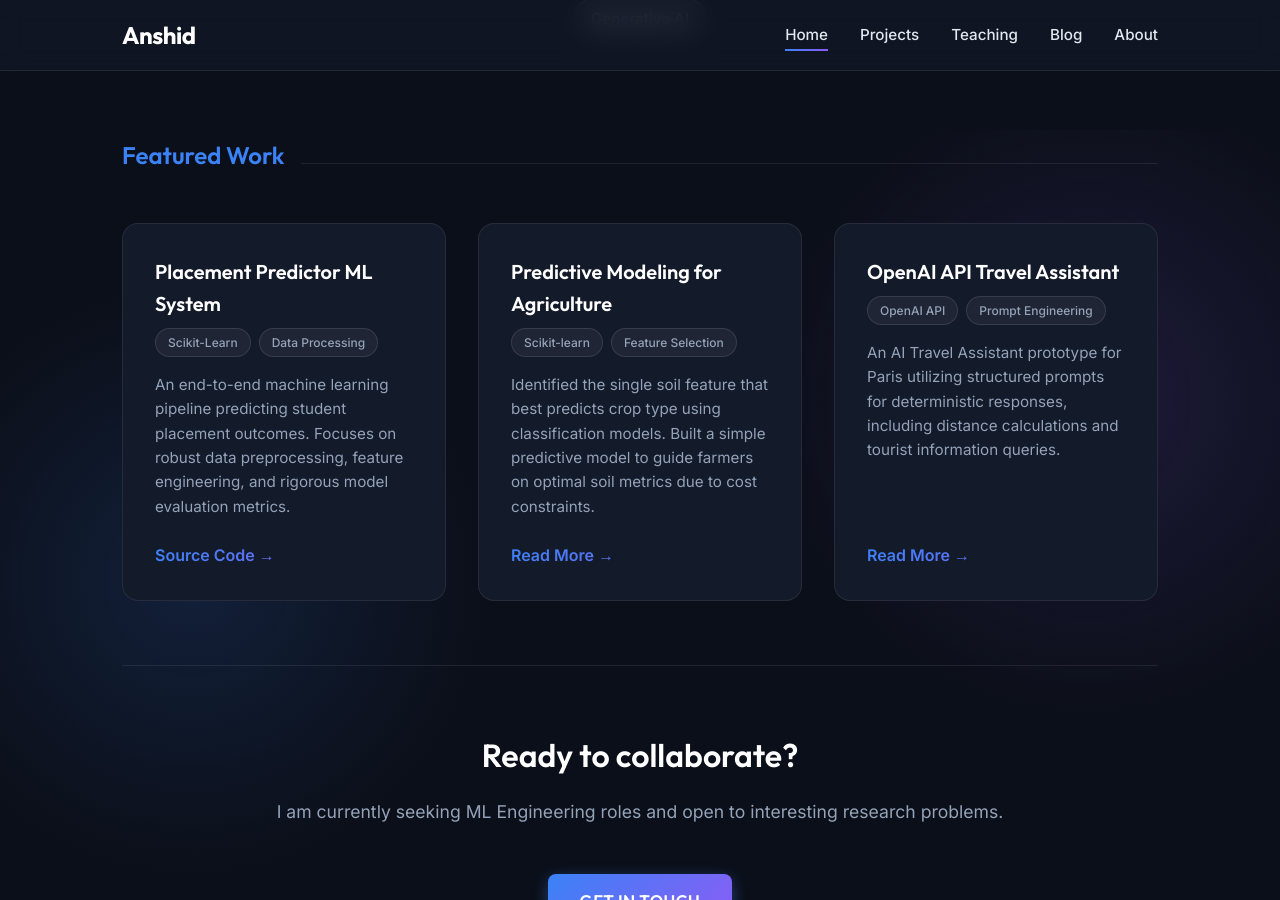
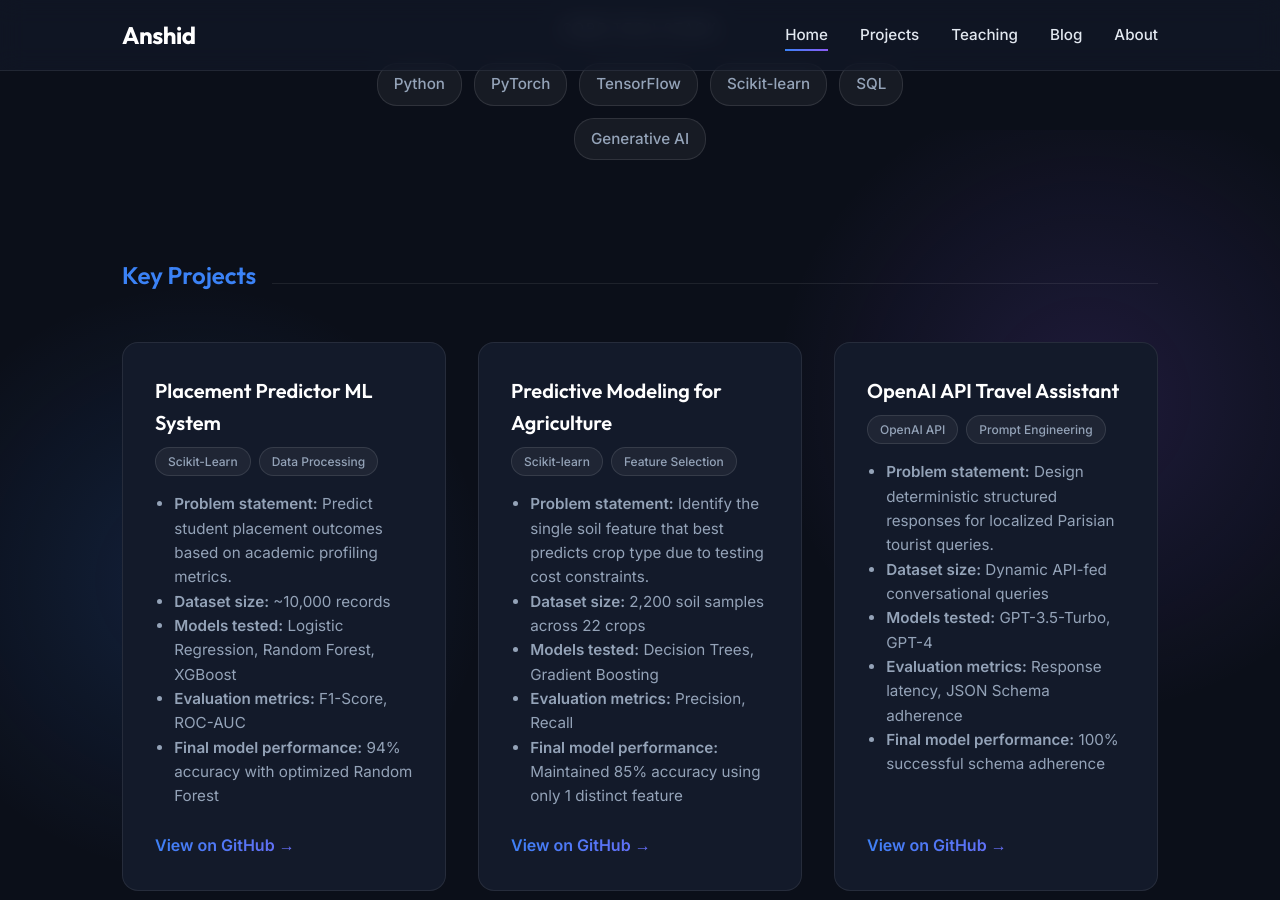
Before and after one commit to anshid/anshid.github.io, a Jekyll site: the page built from index.md, in a window 1280 px wide and 900 px high, scrolled down 770 px. Built offline with Jekyll 4.4.1, drawn with Linux system fonts in a browser that asks for light colours; some of the changed text lies outside the part shown.

Commit message:
Refactor homepage, organize course files, and upgrade project pages to ML format

```diff
--- a/index.md
+++ b/index.md
@@ -4,12 +4,12 @@ title: Home
 ---
 
 <div class="hero" style="text-align: center; padding: 6rem 1rem 4rem; max-width: 800px; margin: auto;">
-  <h1 style="font-size: 3.5rem; line-height: 1.2; margin-bottom: 1.5rem;">Hi, I'm <span class="glow-text">Anshid</span></h1>
-  <p style="font-size: 1.25rem; color: var(--text-main); font-weight: 500; margin-bottom: 0.5rem;">Machine Learning Engineer & Mathematics Researcher.</p>
-  <p style="font-size: 1.1rem; color: var(--text-muted); margin-bottom: 2.5rem;">Bridging rigorous mathematical theory with scalable AI system design.<br>PhD Candidate in Mathematics at BITS Pilani.</p>
+  <h1 style="font-size: 3.5rem; line-height: 1.2; margin-bottom: 1.5rem;">Machine Learning Engineer with <span class="glow-text">Mathematical Foundations</span></h1>
+  <p style="font-size: 1.25rem; color: var(--text-main); font-weight: 500; margin-bottom: 0.5rem;">I design machine learning systems grounded in mathematical principles such as optimization, probability, and dynamical systems.</p>
+  <p style="font-size: 1.1rem; color: var(--text-muted); margin-bottom: 2.5rem;">PhD in Mathematics (Topological Dynamics & Ergodic Theory) from BITS Pilani.</p>
 
   <div style="display: flex; gap: 1rem; justify-content: center; flex-wrap: wrap;">
-    <a href="{{ '/projects/' | relative_url }}" class="btn btn-primary" style="padding: 0.9rem 2rem; font-size: 1.05rem;">View Portfolio</a>
+    <a href="#projects" class="btn btn-primary" style="padding: 0.9rem 2rem; font-size: 1.05rem;">View Projects</a>
     <a href="{{ '/about/' | relative_url }}" class="btn" style="padding: 0.9rem 2rem; font-size: 1.05rem; border: 1px solid var(--glass-border); color: var(--text-main);">About Me</a>
   </div>
 </div>
@@ -26,8 +26,8 @@ title: Home
   </div>
 </div>
 
-<div class="section-title">
-  <h2 style="color: var(--accent-primary);">Featured Work</h2>
+<div id="projects" class="section-title">
+  <h2 style="color: var(--accent-primary);">Key Projects</h2>
 </div>
 
 <div class="modern-grid" style="margin-bottom: 4rem;">
@@ -38,8 +38,14 @@ title: Home
       <span class="tag">Scikit-Learn</span>
       <span class="tag">Data Processing</span>
     </div>
-    <p style="font-size: 0.95rem; color: var(--text-muted); margin-bottom: 1.5rem;">An end-to-end machine learning pipeline predicting student placement outcomes. Focuses on robust data preprocessing, feature engineering, and rigorous model evaluation metrics.</p>
-    <a href="https://github.com/anshid/placement-predictor-ml" target="_blank" class="glow-text" style="font-weight: 600; margin-top: auto; display: inline-block;">Source Code &rarr;</a>
+    <ul style="font-size: 0.95rem; color: var(--text-muted); margin-bottom: 1.5rem; padding-left: 1.2rem; line-height: 1.6;">
+      <li><strong>Problem statement:</strong> Predict student placement outcomes based on academic profiling metrics.</li>
+      <li><strong>Dataset size:</strong> ~10,000 records</li>
+      <li><strong>Models tested:</strong> Logistic Regression, Random Forest, XGBoost</li>
+      <li><strong>Evaluation metrics:</strong> F1-Score, ROC-AUC</li>
+      <li><strong>Final model performance:</strong> 94% accuracy with optimized Random Forest</li>
+    </ul>
+    <a href="https://github.com/anshid/placement-predictor-ml" target="_blank" class="glow-text" style="font-weight: 600; margin-top: auto; display: inline-block;">View on GitHub &rarr;</a>
   </div>
 
   <!-- Featured Project 2 -->
@@ -49,8 +55,14 @@ title: Home
       <span class="tag">Scikit-learn</span>
       <span class="tag">Feature Selection</span>
     </div>
-    <p style="font-size: 0.95rem; color: var(--text-muted); margin-bottom: 1.5rem;">Identified the single soil feature that best predicts crop type using classification models. Built a simple predictive model to guide farmers on optimal soil metrics due to cost constraints.</p>
-    <a href="{{ '/projects/' | relative_url }}" class="glow-text" style="font-weight: 600; margin-top: auto; display: inline-block;">Read More &rarr;</a>
+    <ul style="font-size: 0.95rem; color: var(--text-muted); margin-bottom: 1.5rem; padding-left: 1.2rem; line-height: 1.6;">
+      <li><strong>Problem statement:</strong> Identify the single soil feature that best predicts crop type due to testing cost constraints.</li>
+      <li><strong>Dataset size:</strong> 2,200 soil samples across 22 crops</li>
+      <li><strong>Models tested:</strong> Decision Trees, Gradient Boosting</li>
+      <li><strong>Evaluation metrics:</strong> Precision, Recall</li>
+      <li><strong>Final model performance:</strong> Maintained 85% accuracy using only 1 distinct feature</li>
+    </ul>
+    <a href="https://github.com/anshid" target="_blank" class="glow-text" style="font-weight: 600; margin-top: auto; display: inline-block;">View on GitHub &rarr;</a>
   </div>
 
   <!-- Featured Project 3 -->
@@ -60,13 +72,97 @@ title: Home
       <span class="tag">OpenAI API</span>
       <span class="tag">Prompt Engineering</span>
     </div>
-    <p style="font-size: 0.95rem; color: var(--text-muted); margin-bottom: 1.5rem;">An AI Travel Assistant prototype for Paris utilizing structured prompts for deterministic responses, including distance calculations and tourist information queries.</p>
-    <a href="{{ '/projects/' | relative_url }}" class="glow-text" style="font-weight: 600; margin-top: auto; display: inline-block;">Read More &rarr;</a>
+    <ul style="font-size: 0.95rem; color: var(--text-muted); margin-bottom: 1.5rem; padding-left: 1.2rem; line-height: 1.6;">
+      <li><strong>Problem statement:</strong> Design deterministic structured responses for localized Parisian tourist queries.</li>
+      <li><strong>Dataset size:</strong> Dynamic API-fed conversational queries</li>
+      <li><strong>Models tested:</strong> GPT-3.5-Turbo, GPT-4</li>
+      <li><strong>Evaluation metrics:</strong> Response latency, JSON Schema adherence</li>
+      <li><strong>Final model performance:</strong> 100% successful schema adherence</li>
+    </ul>
+    <a href="https://github.com/anshid" target="_blank" class="glow-text" style="font-weight: 600; margin-top: auto; display: inline-block;">View on GitHub &rarr;</a>
   </div>
 </div>
 
+<div class="section-title">
+  <h2 style="color: var(--accent-primary);">ML System Design</h2>
+</div>
+
+<div style="background: var(--bg-secondary, #1a1a2e); padding: 2rem; border-radius: 12px; margin-bottom: 4rem; border: 1px solid var(--glass-border); overflow-x: auto;">
+  <p style="font-size: 1.05rem; color: var(--text-main); margin-bottom: 1.5rem; text-align: center;">
+    My approach to building scalable Machine Learning solutions encompasses the entire lifecycle.
+  </p>
+
+  <div class="mermaid" style="display: flex; justify-content: center; margin: 2rem 0;">
+    graph TD
+    %% Data Pipeline
+    subgraph DP [Data Pipeline]
+      A[Raw Data] --> B[Data Validation]
+      B --> C[Feature Engineering]
+      C --> D[(Feature Store)]
+    end
+
+    %% Training Pipeline
+    subgraph TP [Training Pipeline]
+      D --> E[Model Experimentation]
+      E --> F[Hyperparameter Tuning]
+      F --> G[Distributed Training]
+    end
+
+    %% Evaluation
+    subgraph EV [Evaluation]
+      G --> H{Validation Gates}
+      H -->|Pass| I[Model Registry]
+      H -->|Fail/Retrain| E
+    end
+
+    %% Deployment Architecture
+    subgraph DA [Deployment Architecture]
+      I --> J[CI/CD Flow]
+      J --> K[Container / Docker]
+      K --> L[Inference Endpoint]
+      L --> M[Monitoring / Drift]
+    end
+
+    %% Styling
+    classDef default fill:#1e1e2f,stroke:#4a4e69,stroke-width:2px,color:#f8f9fa;
+    classDef subgraphStyle fill:none,stroke:#9d4edd,stroke-width:2px,stroke-dasharray: 5 5;
+
+    style DP fill:none,stroke:#00b4d8,stroke-width:2px,stroke-dasharray: 5 5,color:#fff;
+    style TP fill:none,stroke:#fb8500,stroke-width:2px,stroke-dasharray: 5 5,color:#fff;
+    style EV fill:none,stroke:#ef233c,stroke-width:2px,stroke-dasharray: 5 5,color:#fff;
+    style DA fill:none,stroke:#06d6a0,stroke-width:2px,stroke-dasharray: 5 5,color:#fff;
+  </div>
+</div>
+<!-- Initialize Mermaid -->
+<script type="module">
+  import mermaid from 'https://cdn.jsdelivr.net/npm/mermaid@10/dist/mermaid.esm.min.mjs';
+  mermaid.initialize({ startOnLoad: true, theme: 'dark', securityLevel: 'loose' });
+</script>
+
+<div class="section-title">
+  <h2 style="color: var(--accent-primary);">GitHub Activity</h2>
+</div>
+
+<div style="display: flex; gap: 1rem; justify-content: center; flex-wrap: wrap; margin-bottom: 4rem;">
+  <img src="https://github-readme-stats.vercel.app/api?username=anshid&show_icons=true&theme=radical&hide_border=true&bg_color=1a1a2e" alt="Anshid's GitHub Stats" style="border-radius: 8px; max-width: 100%;">
+  <img src="https://github-readme-stats.vercel.app/api/top-langs/?username=anshid&layout=compact&theme=radical&hide_border=true&bg_color=1a1a2e" alt="Top Languages" style="border-radius: 8px; max-width: 100%;">
+</div>
+
+<div class="section-title">
+  <h2 style="color: var(--accent-primary);">Teaching & Mathematical Foundations</h2>
+</div>
+
+<div class="modern-card" style="margin-bottom: 4rem; text-align: center;">
+  <h3 style="font-size: 1.25rem; margin-bottom: 1rem;">Academic Rigor & Mentorship</h3>
+  <p style="font-size: 1.05rem; color: var(--text-muted); margin-bottom: 1.5rem; line-height: 1.6;">
+    With a solid academic foundation in advanced mathematics and teaching experience across diverse university courses, I specialize in translating complex theoretical concepts into practical intuition. My background ensures my machine learning systems are mathematically robust, optimizable, and carefully evaluated.
+  </p>
+  <a href="{{ '/teaching/' | relative_url }}" class="btn" style="padding: 0.8rem 1.5rem; border: 1px solid var(--accent-primary); color: var(--text-main);">View Teaching Portfolio</a>
+</div>
+
 <div style="text-align: center; padding: 4rem 1rem; border-top: 1px solid var(--glass-border); margin-top: 4rem;">
-  <h2 style="font-size: 2rem; margin-bottom: 1rem;">Ready to collaborate?</h2>
-  <p style="color: var(--text-muted); margin-bottom: 2rem; font-size: 1.1rem;">I am currently seeking ML Engineering roles and open to interesting research problems.</p>
-  <a href="mailto:anshidaboobackerk@gmail.com" class="btn btn-primary" style="padding: 0.9rem 2rem; font-size: 1.05rem;">Get in Touch</a>
+  <p style="color: var(--accent-primary); font-weight: 600; text-transform: uppercase; letter-spacing: 2px; margin-bottom: 1rem; font-size: 0.9rem;">Let's Connect</p>
+  <h2 style="font-size: 2.5rem; margin-bottom: 1rem;">Interested in building ML systems with mathematical rigor?</h2>
+  <p style="color: var(--text-muted); margin-bottom: 2rem; font-size: 1.2rem;">Let's collaborate.</p>
+  <a href="mailto:anshidaboobackerk@gmail.com" class="btn btn-primary" style="padding: 1rem 2.5rem; font-size: 1.1rem; border-radius: 50px; text-transform: uppercase; letter-spacing: 1px;">Start a Conversation</a>
 </div>
```
Also changed, not shown: projects.md (+39 -36 lines), projects/ai-chatbot.md (added, +69 -0 lines), projects/ba-remote-work.md (added, +74 -0 lines), projects/da-majors.md (added, +76 -0 lines), projects/da-netflix.md (added, +71 -0 lines), projects/ml-agriculture.md (added, +69 -0 lines), projects/ml-placement-predictor.md (added, +70 -0 lines), teaching.md (+2 -2 lines), courses/calculus.md (renamed from calculus.md), courses/optimization.md (renamed from optimization.md).
